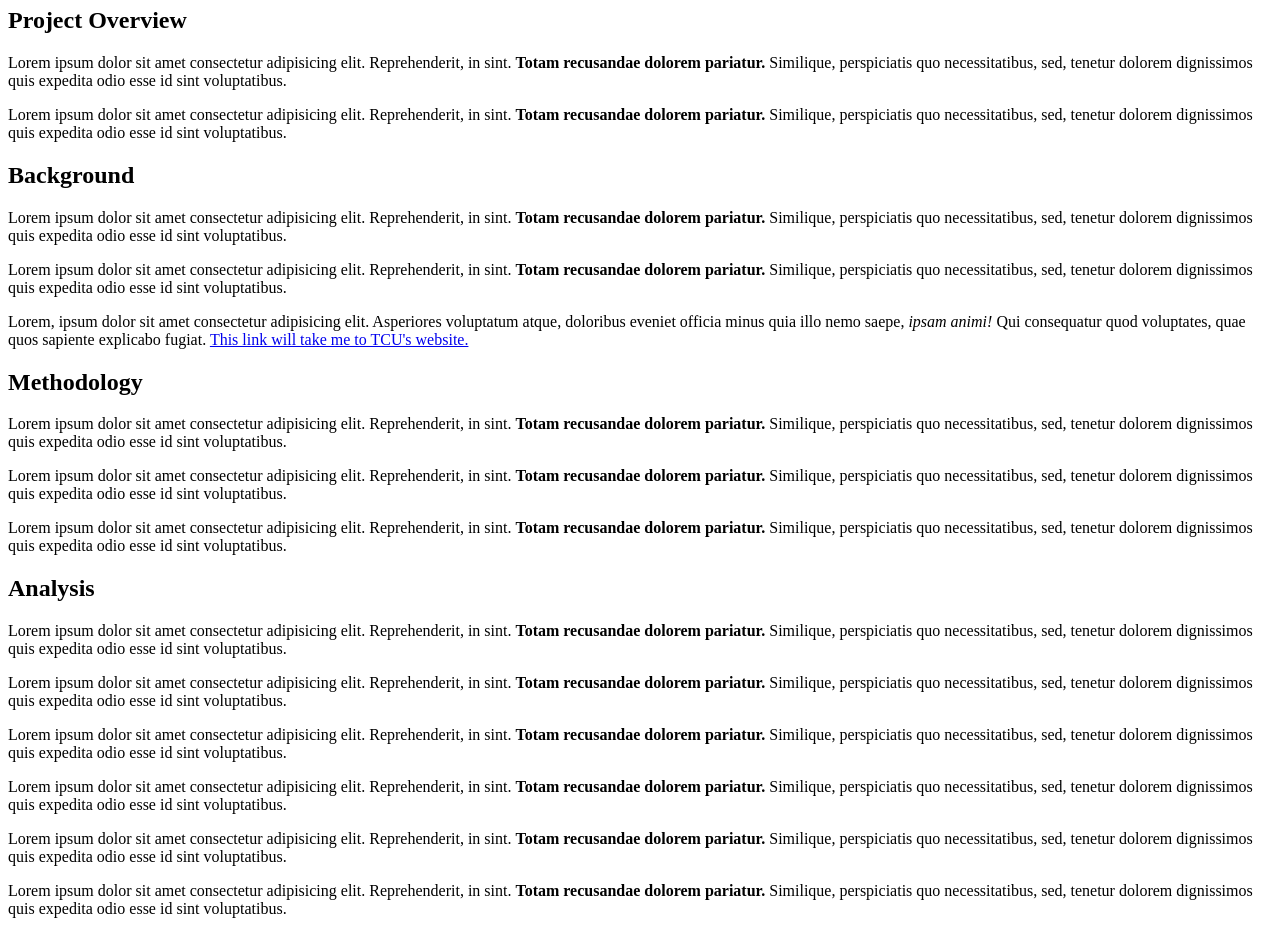
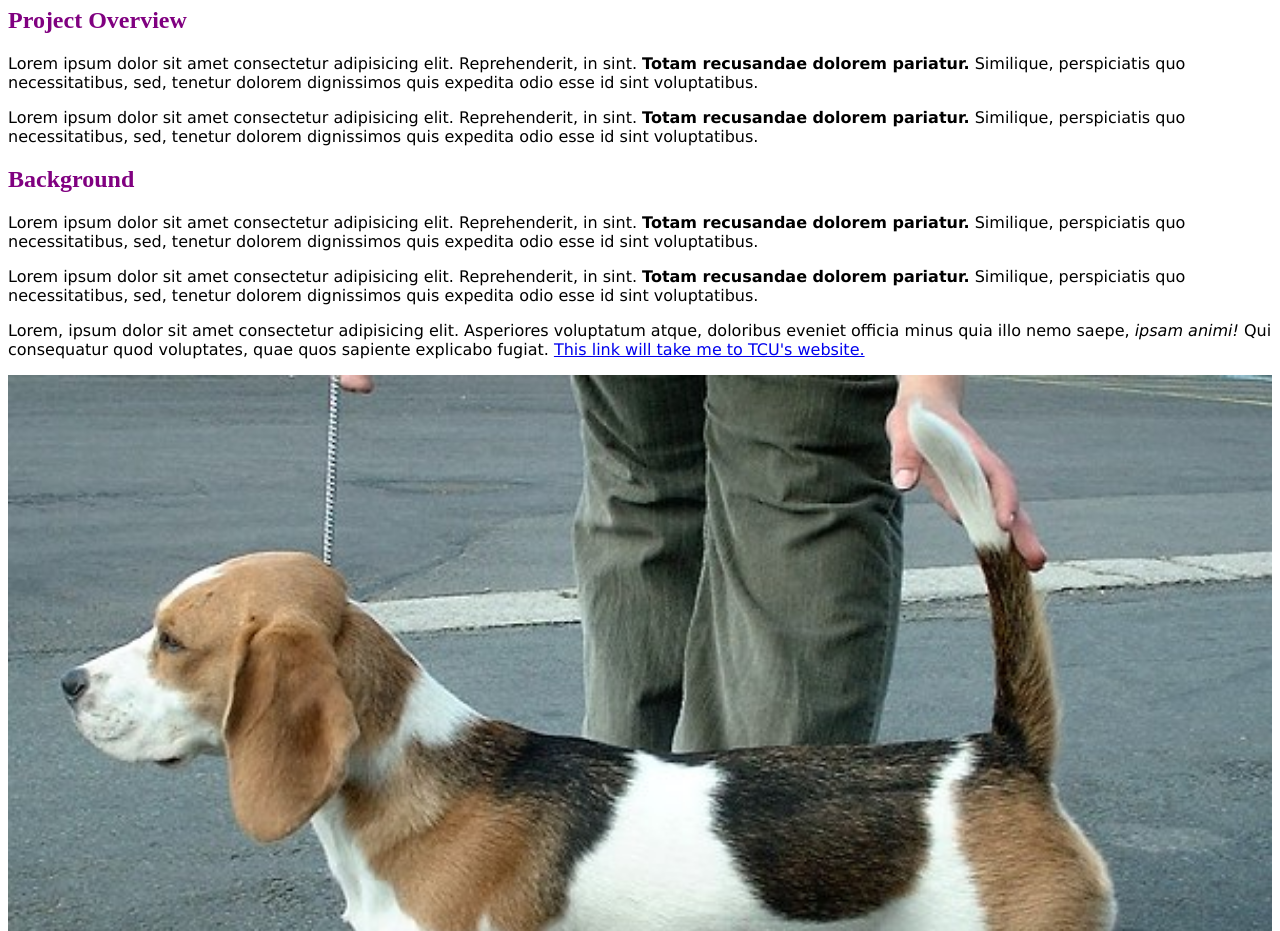
Before and after one commit to TCU-DCDA/20833_project, a plain HTML site: page index.html in a window 1280 px wide. Shown: the part 99-1030 px from the top of the page. Drawn offline with Linux system fonts and the light colour scheme.

Commit message:
Add stylesheet and beagle image to homepage
Introduced css/styles.css for basic heading and paragraph styling. Linked the stylesheet in index.html and added an image of a beagle puppy to the homepage.

```diff
--- /dev/null
+++ b/css/styles.css
@@ -0,0 +1,8 @@
+h1, h2 {
+    color: purple
+}
+
+p {
+    font-family:'Lucida Sans', 'Lucida Sans Regular', 'Lucida Grande', 'Lucida Sans Unicode', Geneva, Verdana, sans-serif
+
+}
--- a/index.html
+++ b/index.html
@@ -4,6 +4,8 @@
     <meta charset="UTF-8">
     <meta name="viewport" content="width=device-width, initial-scale=1.0">
     <title>Project Home</title>
+
+    <link rel="stylesheet" href="css/styles.css">
 </head>
 <body>
 
@@ -48,6 +50,11 @@ Home |
 <p>Lorem, ipsum dolor sit amet consectetur adipisicing elit. Asperiores voluptatum atque, doloribus eveniet officia minus quia illo nemo saepe, <em>ipsam animi!</em> Qui consequatur quod voluptates, quae quos sapiente explicabo fugiat. <a href="https://www.tcu.edu" target="_blank"> This link will take me to TCU's website.</a></p>
 
 </section>
+
+
+
+<img src="images/Beagle_600.jpg" alt="A cute beagle puppy" width="100%">
+
 
 <section id="methodology">
 
```
